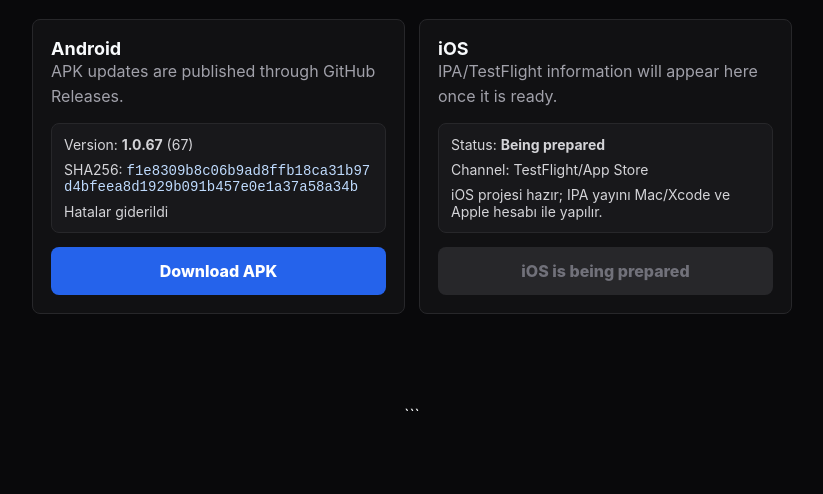
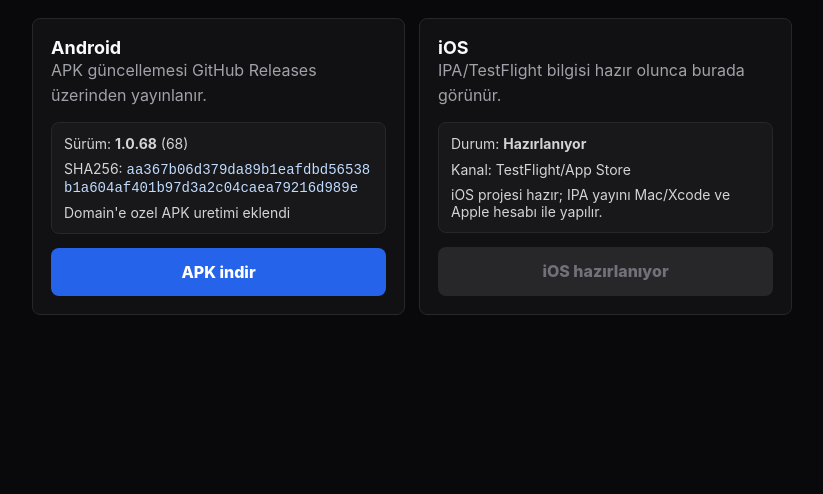
Before and after one commit to zonely-gen-tr/ZonelyMobile, a plain HTML site: page docs/index.html in a window 1280 px wide. Shown: the part 306-800 px from the top of the page, without its empty margins (228-1051 px from the left). Drawn offline with Linux system fonts and the light colour scheme.

Commit message:
Publish v68 template manifest

````diff
--- a/docs/index.html
+++ b/docs/index.html
@@ -1,6 +1,5 @@
-```html
 <!doctype html>
-<html lang="en">
+<html lang="tr">
 <head>
   <meta charset="utf-8">
   <meta name="viewport" content="width=device-width, initial-scale=1">
@@ -147,35 +146,35 @@
   <main>
     <section class="panel">
       <div class="brand">
-        <img class="logo" src="logo.png" alt="Zonely logo">
+        <img class="logo" src="logo.png" alt="Zonely logosu">
         <div>
           <h1>Zonely Mobile</h1>
-          <p>Android APK and iOS release information.</p>
+          <p>Android APK ve iOS yayın bilgileri.</p>
         </div>
       </div>
     </section>
 
-    <section class="grid" aria-label="Platform downloads">
+    <section class="grid" aria-label="Platform indirmeleri">
       <article class="card">
         <div>
           <h2>Android</h2>
-          <p class="muted">APK updates are published through GitHub Releases.</p>
+          <p class="muted">APK güncellemesi GitHub Releases üzerinden yayınlanır.</p>
         </div>
         <div class="meta" id="android-meta">
-          <span>Loading version information...</span>
+          <span>Sürüm bilgisi yükleniyor...</span>
         </div>
-        <a class="button" id="android-download" href="#" aria-disabled="true">Download APK</a>
+        <a class="button" id="android-download" href="#" aria-disabled="true">APK indir</a>
       </article>
 
       <article class="card">
         <div>
           <h2>iOS</h2>
-          <p class="muted">IPA/TestFlight information will appear here once it is ready.</p>
+          <p class="muted">IPA/TestFlight bilgisi hazır olunca burada görünür.</p>
         </div>
         <div class="meta" id="ios-meta">
-          <span>Loading iOS information...</span>
+          <span>iOS bilgisi yükleniyor...</span>
         </div>
-        <a class="button" id="ios-download" href="#" aria-disabled="true">iOS is being prepared</a>
+        <a class="button" id="ios-download" href="#" aria-disabled="true">iOS hazırlanıyor</a>
       </article>
     </section>
   </main>
@@ -209,7 +208,7 @@
         const androidNotes = notesHtml(android.notes || manifest.notes);
 
         androidMeta.innerHTML = [
-          `<span>Version: <strong>${androidVersionName}</strong> (${androidVersionCode})</span>`,
+          `<span>Sürüm: <strong>${androidVersionName}</strong> (${androidVersionCode})</span>`,
           androidSha ? `<span>SHA256: <code>${androidSha}</code></span>` : "",
           androidNotes ? `<span>${androidNotes}</span>` : "",
         ].filter(Boolean).join("");
@@ -222,23 +221,22 @@
         const iosAvailable = ios.available === true && ios.downloadUrl;
         const iosNotes = notesHtml(ios.notes);
         iosMeta.innerHTML = [
-          `<span>Status: <strong>${iosAvailable ? "Ready" : "Being prepared"}</strong></span>`,
-          ios.versionName ? `<span>Version: <strong>${ios.versionName}</strong></span>` : "",
-          ios.channel ? `<span>Channel: ${clean(ios.channel)}</span>` : "",
+          `<span>Durum: <strong>${iosAvailable ? "Hazır" : "Hazırlanıyor"}</strong></span>`,
+          ios.versionName ? `<span>Sürüm: <strong>${ios.versionName}</strong></span>` : "",
+          ios.channel ? `<span>Kanal: ${clean(ios.channel)}</span>` : "",
           iosNotes ? `<span>${iosNotes}</span>` : "",
         ].filter(Boolean).join("");
 
         if (iosAvailable) {
           iosDownload.href = ios.downloadUrl;
-          iosDownload.textContent = ios.type === "ipa" ? "Download IPA" : "Open iOS";
+          iosDownload.textContent = ios.type === "ipa" ? "IPA indir" : "iOS aç";
           iosDownload.removeAttribute("aria-disabled");
         }
       })
       .catch(() => {
-        androidMeta.textContent = "Could not retrieve version information.";
-        iosMeta.textContent = "Could not retrieve iOS information.";
+        androidMeta.textContent = "Sürüm bilgisi alınamadı.";
+        iosMeta.textContent = "iOS bilgisi alınamadı.";
       });
   </script>
 </body>
 </html>
-```
--- a/updates/themes.json
+++ b/updates/themes.json
@@ -1,21 +1,23 @@
 {
     "app":  "zonely-mobile",
-    "versionCode":  67,
-    "versionName":  "1.0.67",
-    "apkUrl":  "https://github.com/zonely-gen-tr/ZonelyMobile/releases/download/v1.0.67/zonely-v67.apk",
-    "sha256":  "f1e8309b8c06b9ad8ffb18ca31b97d4bfeea8d1929b091b457e0e1a37a58a34b",
+    "versionCode":  68,
+    "versionName":  "1.0.68",
+    "apkUrl":  "https://github.com/zonely-gen-tr/ZonelyMobile/releases/download/v1.0.68/zonely-template-v68.apk",
+    "templateUrl":  "https://github.com/zonely-gen-tr/ZonelyMobile/releases/download/v1.0.68/zonely-template-v68.apk",
+    "sha256":  "aa367b06d379da89b1eafdbd56538b1a604af401b97d3a2c04caea79216d989e",
     "force":  false,
     "notes":  [
-                  "Hatalar giderildi"
+                  "Domain'e ozel APK uretimi eklendi"
               ],
     "platforms":  {
                       "android":  {
                                       "type":  "apk",
-                                      "versionCode":  67,
-                                      "versionName":  "1.0.67",
-                                      "downloadUrl":  "https://github.com/zonely-gen-tr/ZonelyMobile/releases/download/v1.0.67/zonely-v67.apk",
-                                      "sha256":  "f1e8309b8c06b9ad8ffb18ca31b97d4bfeea8d1929b091b457e0e1a37a58a34b",
-                                      "releaseUrl":  "https://github.com/zonely-gen-tr/ZonelyMobile/releases/tag/v1.0.67"
+                                      "versionCode":  68,
+                                      "versionName":  "1.0.68",
+                                      "downloadUrl":  "https://github.com/zonely-gen-tr/ZonelyMobile/releases/download/v1.0.68/zonely-template-v68.apk",
+                                      "templateUrl":  "https://github.com/zonely-gen-tr/ZonelyMobile/releases/download/v1.0.68/zonely-template-v68.apk",
+                                      "sha256":  "aa367b06d379da89b1eafdbd56538b1a604af401b97d3a2c04caea79216d989e",
+                                      "releaseUrl":  "https://github.com/zonely-gen-tr/ZonelyMobile/releases/tag/v1.0.68"
                                   },
                       "ios":  {
                                   "type":  "ipa",
````
Also changed, not shown: 1 other file.
